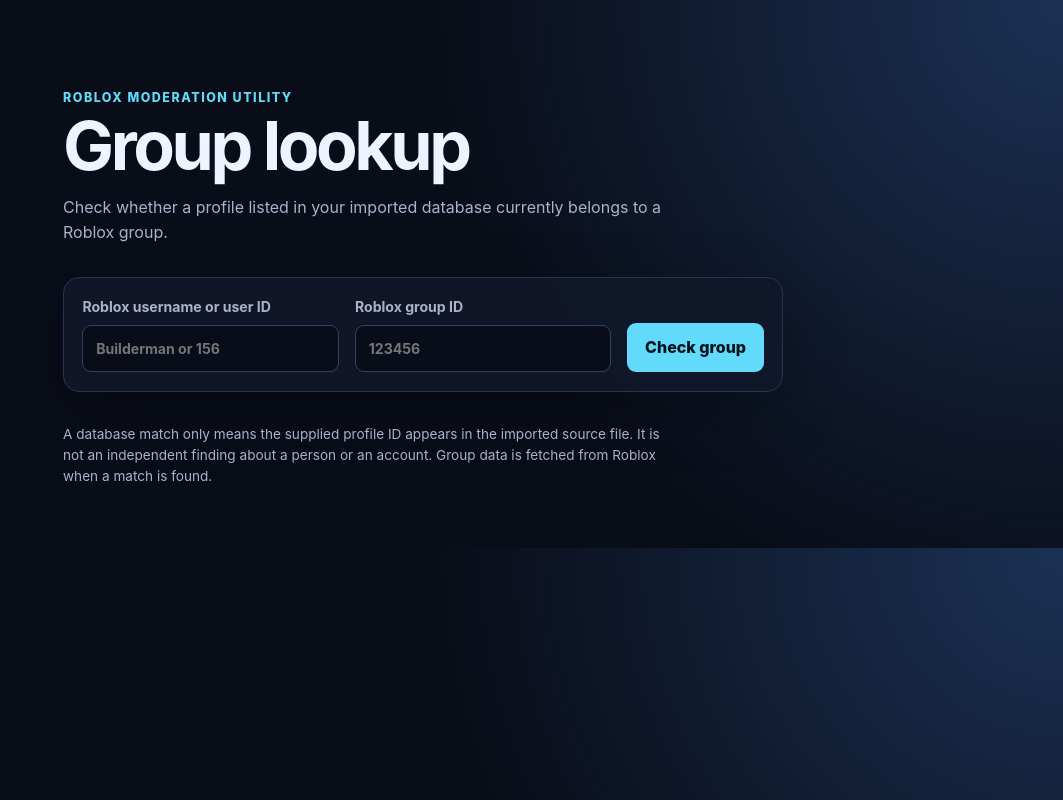
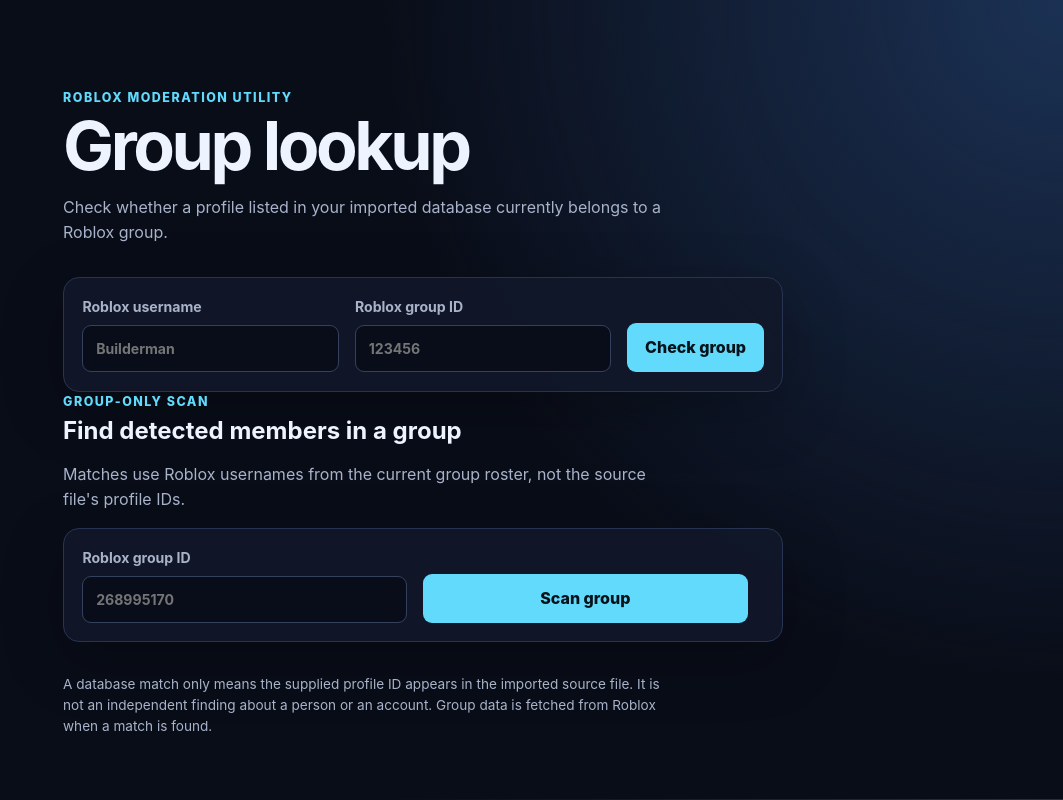
Before and after one commit to CanDuv/severe-database-lookup, a Next.js app: page / in a window 1280 px wide. Shown: the whole page, without its empty margins (217-1280 px from the left). Built offline with nearby package versions, Linux system fonts and the light colour scheme.

Commit message:
Add username-based group scanning: update app/page.tsx

```diff
--- a/app/page.tsx
+++ b/app/page.tsx
@@ -12,11 +12,31 @@
   error?: string;
 };
 
+type GroupMatch = {
+  username: string;
+  displayName: string;
+  userId: string;
+  roleName: string;
+  rank: number;
+  profileUrl: string;
+};
+
+type GroupScanResponse = {
+  groupId: string;
+  scanned: number;
+  matches: GroupMatch[];
+  nextCursor: string | null;
+  error?: string;
+};
+
 export default function Home() {
   const [user, setUser] = useState("");
   const [groupId, setGroupId] = useState("");
   const [result, setResult] = useState<LookupResponse | null>(null);
   const [loading, setLoading] = useState(false);
+  const [scanGroupId, setScanGroupId] = useState("");
+  const [scanResult, setScanResult] = useState<GroupScanResponse | null>(null);
+  const [scanLoading, setScanLoading] = useState(false);
 
   async function onSubmit(event: FormEvent<HTMLFormElement>) {
     event.preventDefault();
@@ -39,6 +59,43 @@
     }
   }
 
+  async function fetchGroupPage(cursor?: string) {
+    const params = new URLSearchParams({ groupId: scanGroupId.trim() });
+    if (cursor) params.set("cursor", cursor);
+    const response = await fetch(`/api/group-members?${params}`);
+    return (await response.json()) as GroupScanResponse;
+  }
+
+  async function onGroupScan(event: FormEvent<HTMLFormElement>) {
+    event.preventDefault();
+    setScanLoading(true);
+    setScanResult(null);
+    try {
+      setScanResult(await fetchGroupPage());
+    } catch {
+      setScanResult({ groupId: scanGroupId, scanned: 0, matches: [], nextCursor: null, error: "The group scan could not be reached. Please try again." });
+    } finally {
+      setScanLoading(false);
+    }
+  }
+
+  async function loadMoreGroupMembers() {
+    if (!scanResult?.nextCursor) return;
+    setScanLoading(true);
+    try {
+      const nextPage = await fetchGroupPage(scanResult.nextCursor);
+      setScanResult((previous) => previous && {
+        ...nextPage,
+        scanned: previous.scanned + nextPage.scanned,
+        matches: [...previous.matches, ...nextPage.matches],
+      });
+    } catch {
+      setScanResult((previous) => previous && { ...previous, error: "The next page could not be loaded. Please try again." });
+    } finally {
+      setScanLoading(false);
+    }
+  }
+
   return (
     <main>
       <section className="hero">
@@ -51,11 +108,11 @@
 
       <form onSubmit={onSubmit} className="lookup-form">
         <label>
-          Roblox username or user ID
+          Roblox username
           <input
             value={user}
             onChange={(event) => setUser(event.target.value)}
-            placeholder="Builderman or 156"
+            placeholder="Builderman"
             autoComplete="off"
             required
           />
@@ -76,10 +133,59 @@
 
       {result && <ResultCard result={result} />}
 
+      <section className="scan-section">
+        <p className="eyebrow">Group-only scan</p>
+        <h2>Find detected members in a group</h2>
+        <p className="intro">Matches use Roblox usernames from the current group roster, not the source file&apos;s profile IDs.</p>
+        <form onSubmit={onGroupScan} className="lookup-form group-form">
+          <label>
+            Roblox group ID
+            <input
+              value={scanGroupId}
+              onChange={(event) => setScanGroupId(event.target.value)}
+              placeholder="268995170"
+              inputMode="numeric"
+              autoComplete="off"
+              required
+            />
+          </label>
+          <button type="submit" disabled={scanLoading}>{scanLoading ? "Scanning…" : "Scan group"}</button>
+        </form>
+        {scanResult && <GroupScanResult result={scanResult} loading={scanLoading} onLoadMore={loadMoreGroupMembers} />}
+      </section>
+
       <p className="notice">
         A database match only means the supplied profile ID appears in the imported source file. It is not an independent finding about a person or an account. Group data is fetched from Roblox when a match is found.
       </p>
     </main>
+  );
+}
+
+function GroupScanResult({ result, loading, onLoadMore }: { result: GroupScanResponse; loading: boolean; onLoadMore: () => void }) {
+  if (result.error) {
+    return <section className="result error" aria-live="polite"><h2>Couldn&apos;t scan group</h2><p>{result.error}</p></section>;
+  }
+
+  return (
+    <section className="result group-result" aria-live="polite">
+      <p className="result-label">Group {result.groupId}</p>
+      <h2>{result.matches.length} detected {result.matches.length === 1 ? "member" : "members"}</h2>
+      <p>Checked {result.scanned} current group members by Roblox username.</p>
+      {result.matches.length > 0 && (
+        <ul className="profile-list">
+          {result.matches.map((member) => (
+            <li key={member.userId}>
+              <a href={member.profileUrl} target="_blank" rel="noreferrer">
+                <strong>@{member.username}</strong>
+                {member.displayName !== member.username && <span>{member.displayName}</span>}
+                <small>{member.roleName} · Rank {member.rank}</small>
+              </a>
+            </li>
+          ))}
+        </ul>
+      )}
+      {result.nextCursor && <button className="load-more" type="button" onClick={onLoadMore} disabled={loading}>{loading ? "Scanning…" : "Scan next 100 members"}</button>}
+    </section>
   );
 }
 
```
